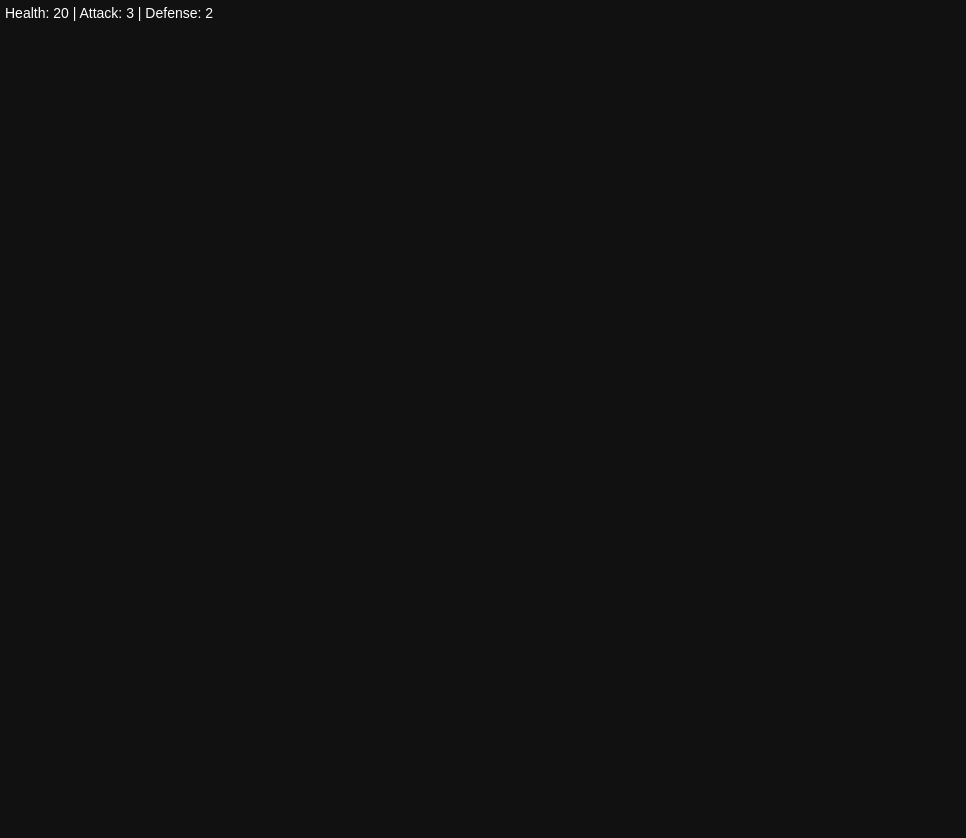
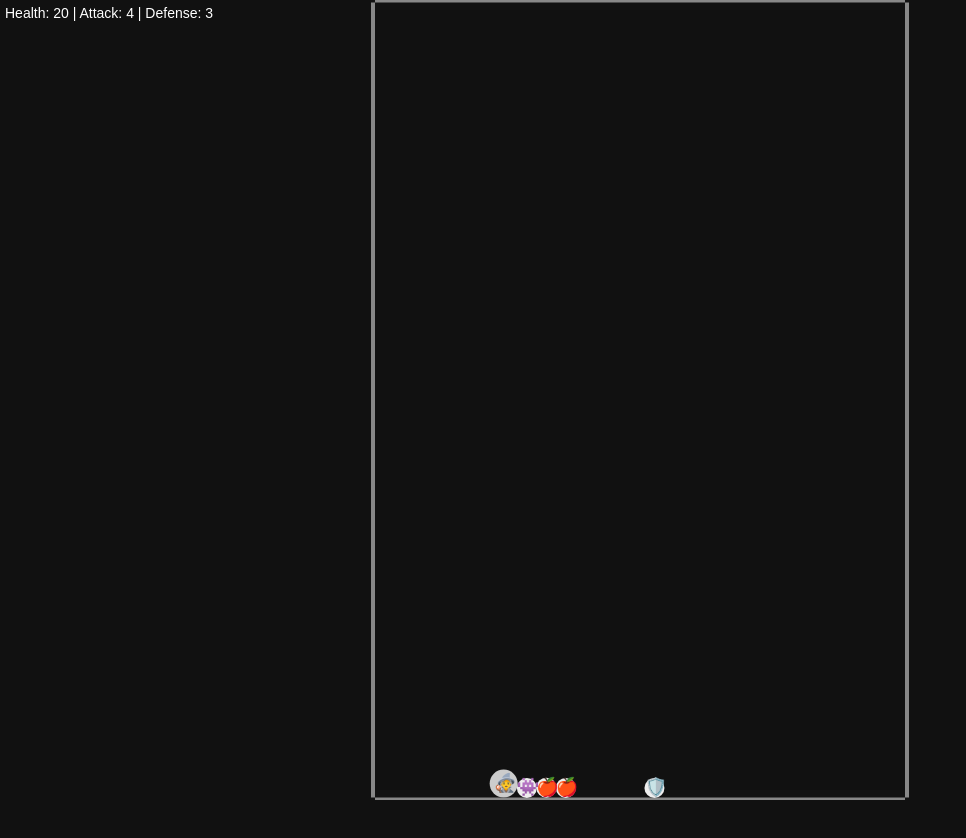
Before and after one commit to lordKelvin/tiltrpg, a plain HTML site: page index.html in a window 1280 px wide. Shown: the top 838 px of the page, without its empty margins (0-966 px from the left). Drawn offline with nearby package versions, Linux system fonts and the light colour scheme.

Commit message:
Update index.html

```diff
--- a/index.html
+++ b/index.html
@@ -175,6 +175,12 @@
       }
     }
 
+    // Outer borders
+    walls.push(Bodies.rectangle(offsetX + (cellCols * cellSize) / 2, offsetY - 2, cellCols * cellSize, 4, { isStatic: true, render: { fillStyle: '#888' } }));
+    walls.push(Bodies.rectangle(offsetX + (cellCols * cellSize) / 2, offsetY + cellRows * cellSize + 2, cellCols * cellSize, 4, { isStatic: true, render: { fillStyle: '#888' } }));
+    walls.push(Bodies.rectangle(offsetX - 2, offsetY + (cellRows * cellSize) / 2, 4, cellRows * cellSize, { isStatic: true, render: { fillStyle: '#888' } }));
+    walls.push(Bodies.rectangle(offsetX + cellCols * cellSize + 2, offsetY + (cellRows * cellSize) / 2, 4, cellRows * cellSize, { isStatic: true, render: { fillStyle: '#888' } }));
+
     const allObjects = [HERO.body, ...walls];
 
     for (let i = 0; i < 3; i++) allObjects.push(createItem('sword', Math.floor(Math.random() * cellCols), Math.floor(Math.random() * cellRows)));
```
